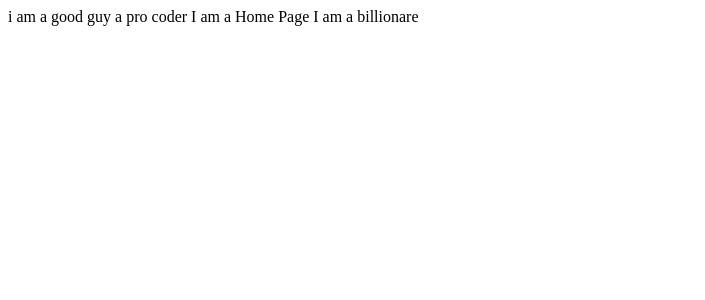
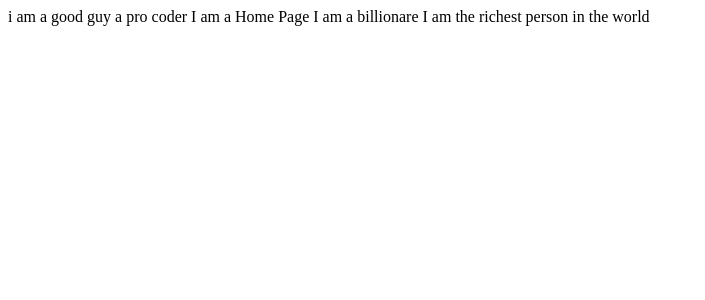
Before and after one commit to sahildhanawade123/learningnext, a Next.js app: page / in a window 1280 px wide. Shown: the top 300 px of the page, without its empty margins (0-705 px from the left). Built offline with nearby package versions, Linux system fonts and the light colour scheme.

Commit message:
richest line added

```diff
--- a/pages/index.js
+++ b/pages/index.js
@@ -3,6 +3,7 @@ const Home =()=>{
   i am a good guy a pro coder
   I am a Home Page
   I am a billionare
+  I am the richest person in the world
   </>
 }
 
```
